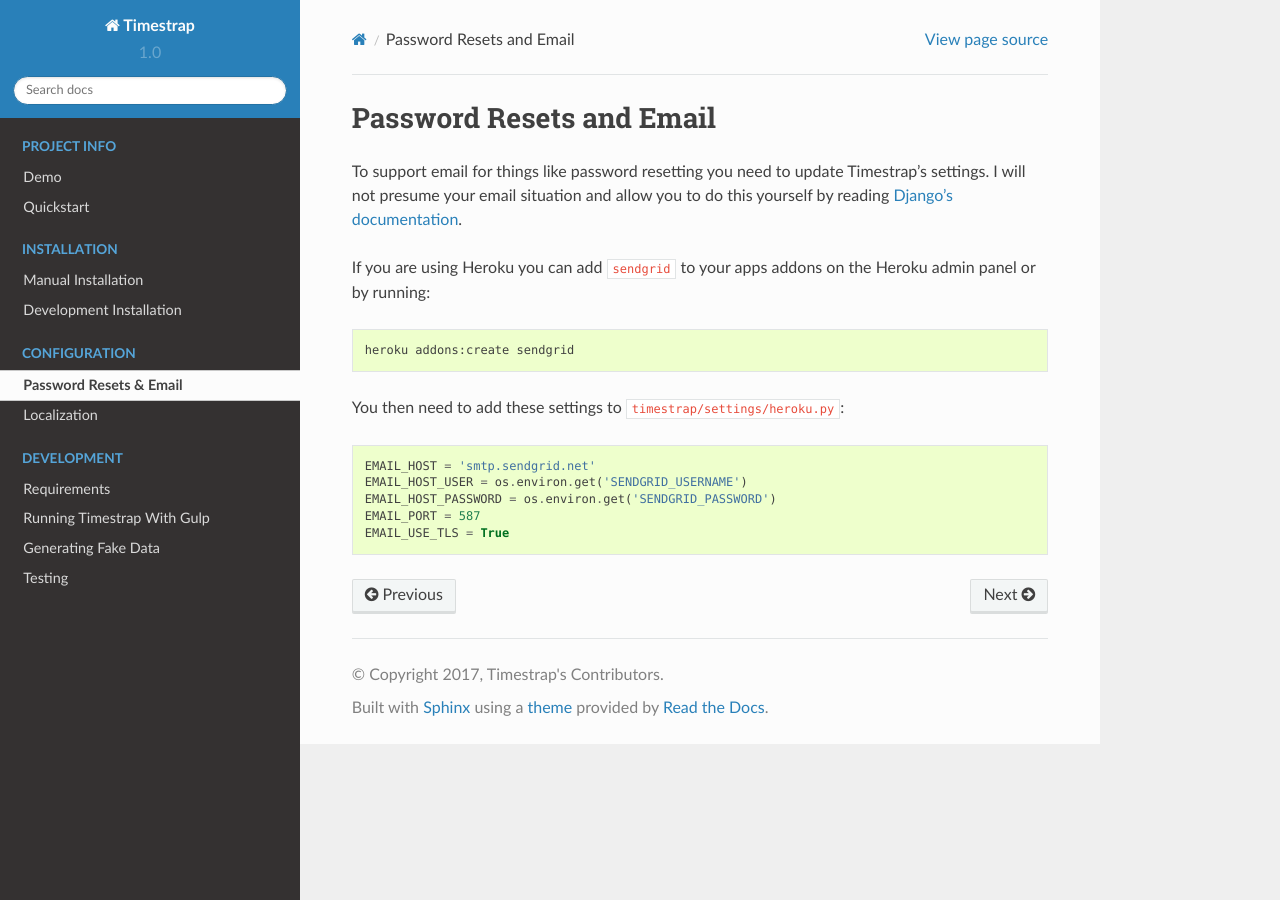
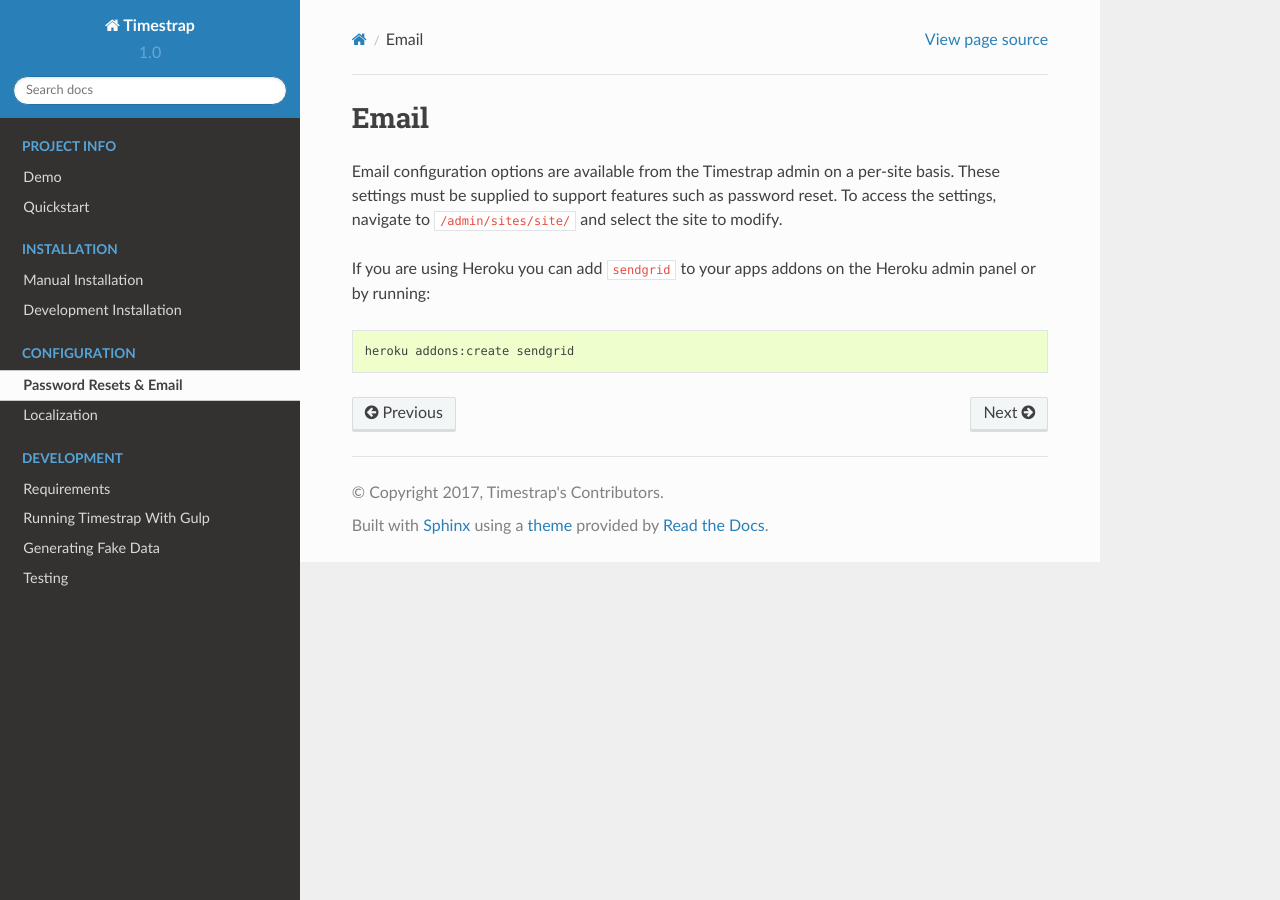
Before and after one commit to overshard/timestrap, a Sphinx documentation site: the page built from docs/configuration/email.md, in a window 1280 px wide. Built offline with Sphinx 7.4.7 and the Read the Docs theme 2.0.0, drawn with Linux system fonts in a browser that asks for light colours.

Commit message:
Updated email settings documentation.

```diff
--- a/docs/configuration/email.md
+++ b/docs/configuration/email.md
@@ -1,18 +1,11 @@
-## Password Resets and Email
+## Email
 
-To support email for things like password resetting you need to update
-Timestrap's settings. I will not presume your email situation and allow you to
-do this yourself by reading [Django's documentation](https://docs.djangoproject.com/en/1.11/ref/settings/#email-backend).
+Email configuration options are available from the Timestrap admin on a
+per-site basis. These settings must be supplied to support features such as
+password reset. To access the settings, navigate to `/admin/sites/site/` and
+select the site to modify.
 
 If you are using Heroku you can add `sendgrid` to your apps addons on the
 Heroku admin panel or by running:
 
     heroku addons:create sendgrid
-
-You then need to add these settings to `timestrap/settings/heroku.py`:
-
-    EMAIL_HOST = 'smtp.sendgrid.net'
-    EMAIL_HOST_USER = os.environ.get('SENDGRID_USERNAME')
-    EMAIL_HOST_PASSWORD = os.environ.get('SENDGRID_PASSWORD')
-    EMAIL_PORT = 587
-    EMAIL_USE_TLS = True
```
